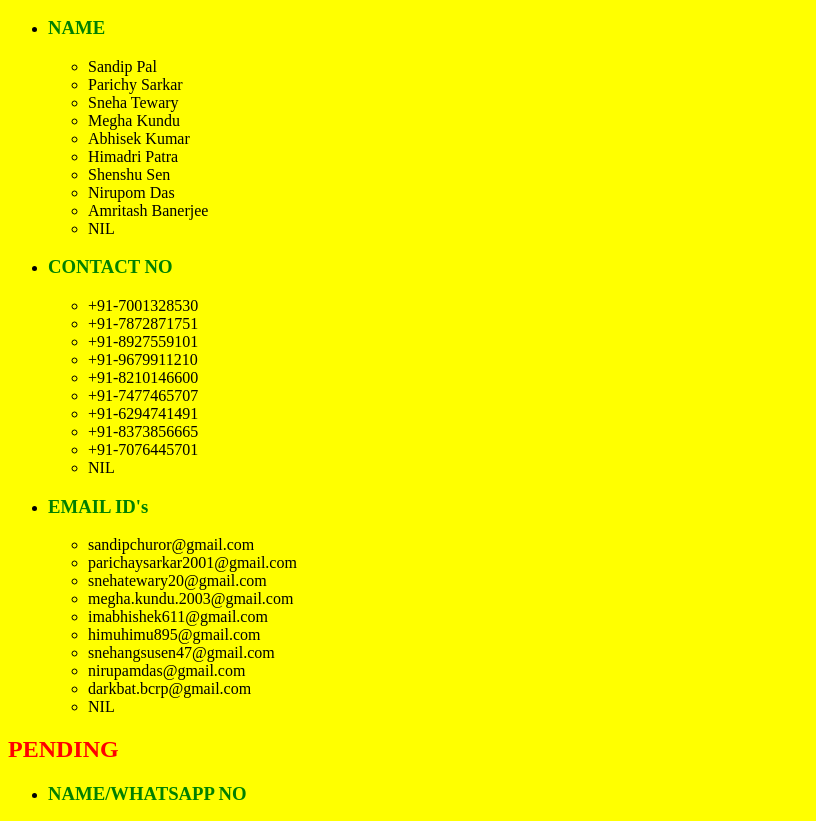
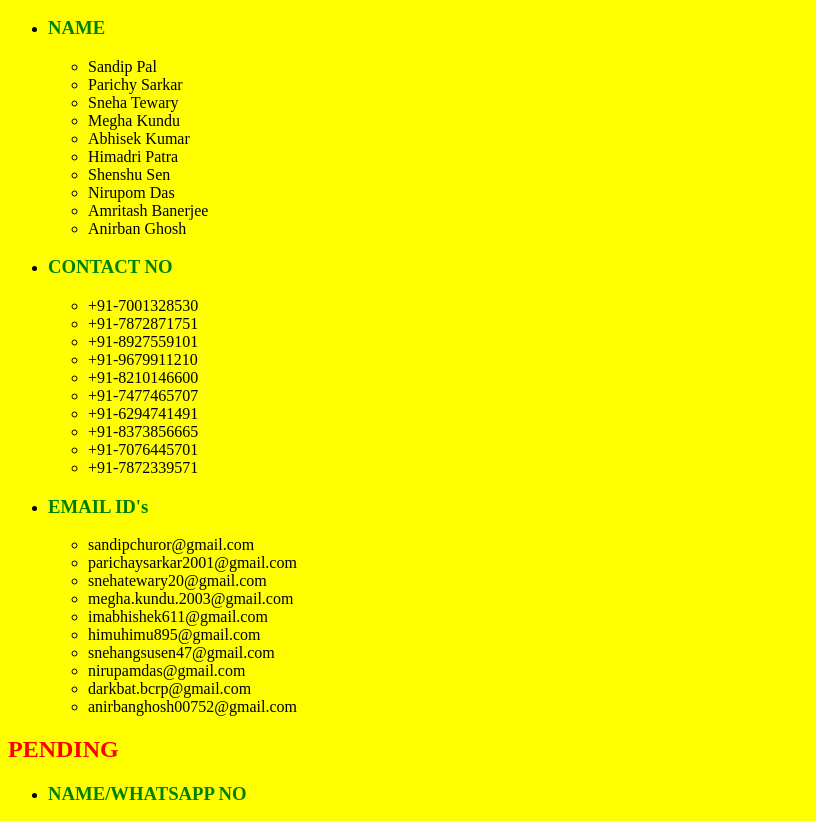
Before and after one commit to Simple-Dcst/simple-website, a plain HTML site: page index.html in a window 1280 px wide. Shown: the part 110-931 px from the top of the page, without its empty margins (0-816 px from the left). Drawn offline with Linux system fonts and the light colour scheme.

Commit message:
Update index.html

```diff
--- a/index.html
+++ b/index.html
@@ -19,7 +19,7 @@
           <li>Shenshu Sen</li>
           <li>Nirupom Das</li>
           <li>Amritash Banerjee</li>
-          <li>NIL</li>
+          <li>Anirban Ghosh</li>
         </ul>
       </li>
       <li>
@@ -34,7 +34,7 @@
           <li>+91-6294741491</li>
           <li>+91-8373856665</li>
           <li>+91-7076445701</li>
-          <li>NIL</li>
+          <li>+91-7872339571</li>
         </ul>
       </li>
       <li>
@@ -49,7 +49,7 @@
           <li>snehangsusen47@gmail.com</li>
           <li>nirupamdas@gmail.com</li>
           <li>darkbat.bcrp@gmail.com</li>
-          <li>NIL</li>
+          <li>anirbanghosh00752@gmail.com</li>
         </ul>
       </li>
     </ul>
@@ -58,7 +58,6 @@
       <li>
         <h3>NAME/WHATSAPP NO</h3>
         <ul>
-          <li>Anirbon </li>
           <li>Deepmalya Roy</li>
           <li>Dhiti </li>
           <li>Nitish</li>
```
